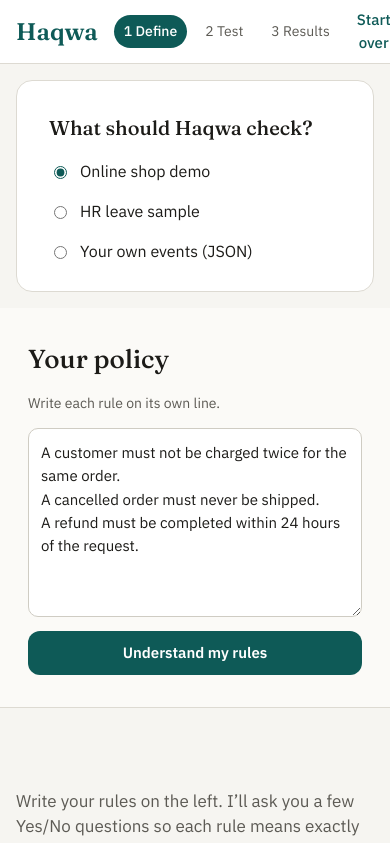
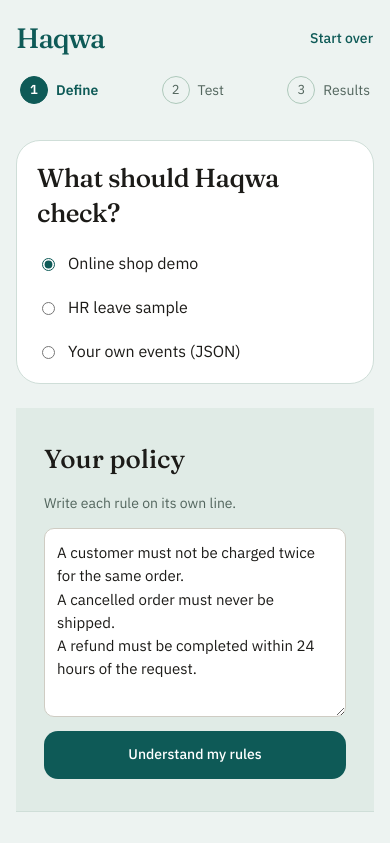
Before and after one commit to WyneZ/haqwa, a React (Vite) app in the folder web/frontend/: page / in a window 390 px wide. Shown: the top 843 px of the page. Built offline with nearby package versions, Linux system fonts and the light colour scheme.

Commit message:
style(frontend): establish Soft theme and shared UI foundations

```diff
--- a/web/frontend/src/components/Header.tsx
+++ b/web/frontend/src/components/Header.tsx
@@ -17,7 +17,8 @@
             className={i === active ? 'step step--active' : i < active ? 'step step--done' : 'step'}
             aria-current={i === active ? 'step' : undefined}
           >
-            {i + 1} {label}
+            <span className="step__number">{i + 1}</span>
+            <span className="step__label">{label}</span>
           </span>
         ))}
       </nav>
--- a/web/frontend/src/index.css
+++ b/web/frontend/src/index.css
@@ -1,16 +1,18 @@
-/* Haqwa theme (wireframe approved 2026-09-28): deep teal, warm paper, clear verdict colors. */
+/* Haqwa Soft: quiet sage surfaces, a focused interview, and distinct verdict colors. */
 :root {
   --brand: #0e5a57;
   --brand-dark: #0a4240;
-  --brand-soft: #e6f0ef;
-  --brand-line: #b7cfcc;
-  --bg: #f6f5f1;
-  --panel: #fbfaf7;
+  --brand-soft: #e6f0eb;
+  --brand-line: #aec9bb;
+  --bg: #edf3f1;
+  --panel: #e0ebe6;
   --surface: #ffffff;
   --text: #1c1b18;
-  --muted: #5c5a54;
-  --line: #dddad2;
-  --line-soft: #efece4;
+  --muted: #52655d;
+  --line: #cfded8;
+  --line-soft: #e5ede8;
+  --neutral: #484a46;
+  --neutral-soft: #e3e4e2;
   --ok: #1f6b3a;
   --ok-soft: #e4f1e8;
   --bad: #b42318;
@@ -18,6 +20,39 @@
   --warn: #6b4a12;
   --warn-soft: #fbf3e6;
   --warn-line: #e7cfa6;
+  --advisory: #f4f6f0;
+  --advisory-line: #bdc9b7;
+  --focus: #0e5a57;
+
+  --space-1: 4px;
+  --space-2: 8px;
+  --space-3: 12px;
+  --space-4: 16px;
+  --space-5: 20px;
+  --space-6: 24px;
+  --space-8: 32px;
+  --space-9: 36px;
+  --space-10: 40px;
+  --space-12: 48px;
+  --space-16: 64px;
+
+  --text-xs: 12px;
+  --text-sm: 13px;
+  --text-md: 14px;
+  --text-base: 16px;
+  --text-lg: 18px;
+  --text-xl: 20px;
+  --text-heading: 24px;
+  --text-title: 30px;
+  --text-hero: 32px;
+
+  --radius-sm: 6px;
+  --radius-md: 12px;
+  --radius-button: 14px;
+  --radius-lg: 16px;
+  --radius-card: 24px;
+  --shadow-soft: 0 12px 30px rgb(25 74 53 / 6%);
+  --motion-fast: 160ms;
 
   --serif: 'Fraunces', Georgia, serif;
   --sans: 'IBM Plex Sans', system-ui, sans-serif;
@@ -37,8 +72,49 @@
   margin: 0;
 }
 
-button {
+button,
+input,
+textarea {
   font: inherit;
+}
+
+button,
+summary,
+input,
+textarea,
+a {
+  -webkit-tap-highlight-color: transparent;
+}
+
+:focus-visible {
+  outline: 3px solid var(--focus);
+  outline-offset: 4px;
+}
+
+button,
+textarea,
+input[type='file'] {
+  max-width: 100%;
+}
+
+button,
+p,
+li,
+h1,
+h2,
+h3 {
+  overflow-wrap: anywhere;
+}
+
+.card > p {
+  margin: 0;
+}
+
+.layout > *,
+.stage > *,
+.card > *,
+.policy > * {
+  min-width: 0;
 }
 
 /* ---- layout ---- */
@@ -49,45 +125,71 @@
 }
 
 .topbar {
-  height: 64px;
-  padding: 0 32px;
-  display: flex;
+  width: 100%;
+  max-width: 1240px;
+  min-height: 88px;
+  margin: 0 auto;
+  padding: var(--space-4) var(--space-8);
+  display: grid;
+  grid-template-columns: 1fr auto 1fr;
   align-items: center;
-  gap: 32px;
-  background: var(--surface);
-  border-bottom: 1px solid var(--line);
+  gap: var(--space-8);
 }
 
 .brand {
   font-family: var(--serif);
-  font-size: 24px;
-  font-weight: 600;
+  font-size: var(--text-hero);
+  font-weight: 500;
+  letter-spacing: -0.04em;
   color: var(--brand);
 }
 
 .steps {
   display: flex;
-  gap: 8px;
-  font-size: 14px;
+  gap: var(--space-6);
+  font-size: var(--text-md);
 }
 
 .step {
+  display: flex;
+  align-items: center;
+  gap: var(--space-2);
   white-space: nowrap;
-  padding: 8px 14px;
-  border-radius: 999px;
+  padding: var(--space-1);
   color: var(--muted);
 }
 
+.step__number {
+  width: 28px;
+  height: 28px;
+  display: grid;
+  place-items: center;
+  border: 1px solid var(--brand-line);
+  border-radius: 50%;
+  font-size: var(--text-sm);
+}
+
 .step--active {
+  color: var(--brand);
+  font-weight: 600;
+}
+
+.step--active .step__number {
   background: var(--brand);
-  color: #fff;
-  font-weight: 500;
+  border-color: var(--brand);
+  color: var(--surface);
 }
 
 .layout {
   flex: 1;
+  width: 100%;
+  max-width: 1240px;
+  margin: 0 auto;
+  padding: var(--space-6) var(--space-8) var(--space-16);
   display: grid;
-  grid-template-columns: 380px minmax(0, 1fr);
+  grid-template-columns: 248px minmax(0, 1fr);
+  align-content: start;
+  gap: var(--space-8) var(--space-10);
 }
 
 .layout--define {
@@ -190,11 +292,11 @@
 
 /* ---- right: the interview ---- */
 .stage {
-  padding: 32px 48px;
+  min-width: 0;
+  padding: 0;
   display: flex;
   flex-direction: column;
-  gap: 20px;
-  max-width: 860px;
+  gap: var(--space-6);
 }
 
 .empty {
@@ -205,36 +307,42 @@
 
 .bubble {
   display: flex;
-  gap: 14px;
+  gap: var(--space-4);
   align-items: flex-start;
-  font-size: 17px;
+  font-size: var(--text-base);
+  color: var(--muted);
 }
 
 .bubble p {
   margin: 4px 0 0;
 }
 
+.bubble b {
+  color: var(--text);
+  font-weight: 500;
+}
+
 .bubble__avatar {
   flex: none;
-  width: 40px;
-  height: 40px;
-  border-radius: 999px;
+  width: 42px;
+  height: 42px;
+  border-radius: 50%;
   display: grid;
   place-items: center;
-  background: var(--brand);
-  color: #fff;
+  background: var(--panel);
+  color: var(--brand);
   font-family: var(--serif);
   font-weight: 600;
 }
 
 .card {
-  padding: 28px 32px;
-  border-radius: 16px;
+  padding: var(--space-9);
+  border-radius: var(--radius-card);
   background: var(--surface);
   border: 1px solid var(--line);
   display: flex;
   flex-direction: column;
-  gap: 16px;
+  gap: var(--space-5);
 }
 
 .card--done {
@@ -245,7 +353,9 @@
   display: flex;
   justify-content: space-between;
   align-items: center;
-  font-size: 14px;
+  gap: var(--space-4);
+  flex-wrap: wrap;
+  font-size: var(--text-sm);
   color: var(--muted);
 }
 
@@ -255,9 +365,9 @@
 }
 
 .dot {
-  width: 10px;
-  height: 10px;
-  border-radius: 999px;
+  width: 8px;
+  height: 8px;
+  border-radius: 50%;
   background: var(--line);
 }
 
@@ -267,7 +377,7 @@
 
 .card__lead {
   margin: 0;
-  font-size: 15px;
+  font-size: var(--text-md);
   color: var(--muted);
 }
 
@@ -309,10 +419,12 @@
 }
 
 .card__title {
-  margin: 4px 0 0;
+  margin: 0;
   font-family: var(--serif);
-  font-size: 28px;
+  font-size: var(--text-title);
   font-weight: 500;
+  line-height: 1.35;
+  letter-spacing: -0.02em;
 }
 
 .card__context {
@@ -324,18 +436,20 @@
 .card__actions {
   display: flex;
   flex-wrap: wrap;
-  gap: 12px;
+  gap: var(--space-3);
+  align-items: center;
 }
 
 /* ---- buttons ---- */
 .btn {
-  min-height: 44px;
-  padding: 0 20px;
-  border-radius: 12px;
+  min-height: 48px;
+  padding: var(--space-3) var(--space-5);
+  border-radius: var(--radius-button);
   border: 1px solid transparent;
   cursor: pointer;
-  font-size: 15px;
-  font-weight: 600;
+  font-size: var(--text-md);
+  font-weight: 500;
+  line-height: 1.5;
 }
 
 .btn:disabled {
@@ -344,8 +458,8 @@
 }
 
 .btn:focus-visible {
-  outline: 3px solid var(--brand-line);
-  outline-offset: 2px;
+  outline: 3px solid var(--focus);
+  outline-offset: 4px;
 }
 
 .btn--primary {
@@ -364,31 +478,43 @@
   font-size: 17px;
 }
 
-.btn--yes {
-  background: var(--ok-soft);
-  border-color: var(--ok);
-  color: var(--ok);
+.btn--yes,
+.btn--no {
+  background: var(--brand-soft);
+  border-color: var(--brand-line);
+  color: var(--brand);
 }
 
-.btn--no {
-  background: var(--bad-soft);
-  border-color: var(--bad);
-  color: var(--bad);
+.btn--yes:hover:not(:disabled),
+.btn--no:hover:not(:disabled) {
+  background: var(--panel);
+  border-color: var(--brand);
 }
 
 .btn--ghost {
   background: transparent;
-  border-color: #cfccc3;
+  border-color: var(--brand-line);
   color: var(--text);
+}
+
+.btn--ghost:hover:not(:disabled) {
+  background: var(--brand-soft);
+  border-color: var(--brand);
 }
 
 .btn--link {
   align-self: flex-start;
-  min-height: 36px;
-  padding: 0;
+  min-height: 44px;
+  padding: var(--space-2) 0;
   background: none;
   color: var(--brand);
   font-weight: 500;
+}
+
+.btn--link:hover:not(:disabled) {
+  color: var(--brand-dark);
+  text-decoration: underline;
+  text-underline-offset: 4px;
 }
 
 /* ---- review ---- */
@@ -430,8 +556,8 @@
 .badge {
   flex: none;
   padding: 4px 10px;
-  border-radius: 6px;
-  font-size: 12px;
+  border-radius: var(--radius-sm);
+  font-size: var(--text-xs);
   font-weight: 600;
   letter-spacing: 0.04em;
   text-transform: uppercase;
@@ -448,9 +574,9 @@
 
 .notice {
   margin: 0;
-  padding: 12px 14px;
-  border-radius: 10px;
-  font-size: 14px;
+  padding: var(--space-4);
+  border-radius: var(--radius-md);
+  font-size: var(--text-md);
 }
 
 .notice ul {
@@ -484,13 +610,16 @@
   font: 13px/1.6 var(--mono);
   color: var(--muted);
   white-space: pre-wrap;
+  overflow-wrap: anywhere;
 }
 
 .spec-download {
   display: flex;
   flex-direction: column;
   align-items: flex-start;
-  gap: 10px;
+  gap: var(--space-3);
+  padding-top: var(--space-5);
+  border-top: 1px solid var(--line);
 }
 
 .spec-download details {
@@ -499,12 +628,19 @@
   color: var(--muted);
 }
 
-.spec-download summary {
+summary {
   cursor: pointer;
+  min-height: 36px;
+  padding: var(--space-2) 0;
+}
+
+summary:hover {
+  color: var(--brand);
 }
 
 .spec-download pre {
-  overflow-x: auto;
+  white-space: pre-wrap;
+  overflow-wrap: anywhere;
   max-width: 100%;
   margin: 8px 0;
   font: 12px/1.5 var(--mono);
@@ -516,7 +652,7 @@
 
 /* ---- header extras ---- */
 .topbar__reset {
-  margin-left: auto;
+  justify-self: end;
   align-self: center;
 }
 
@@ -976,27 +1112,91 @@
 
 @media (max-width: 900px) {
   .layout {
-    grid-template-columns: 1fr;
+    grid-template-columns: 216px minmax(0, 1fr);
+    gap: var(--space-6);
+  }
+  .card {
+    padding: var(--space-6);
+  }
+  .steps {
+    gap: var(--space-3);
+  }
+}
+
+@media (max-width: 700px) {
+  .topbar {
+    grid-template-columns: 1fr auto;
+    gap: var(--space-3);
+    padding: var(--space-4);
+  }
+  .brand {
+    font-size: 28px;
+  }
+  .steps {
+    grid-row: 2;
+    grid-column: 1 / -1;
+    justify-content: space-between;
+    gap: var(--space-2);
+  }
+  .topbar__reset {
+    grid-row: 1;
+    grid-column: 2;
+  }
+  .layout {
+    grid-template-columns: minmax(0, 1fr);
+    gap: var(--space-6);
+    padding: var(--space-4) var(--space-4) var(--space-10);
   }
   .layout--define {
     grid-template-areas: 'source' 'policy' 'stage';
     grid-template-rows: auto auto 1fr;
   }
   .layout--define > .source-picker {
-    margin: 16px;
+    margin: 0;
   }
   .policy {
     border-right: none;
     border-bottom: 1px solid var(--line);
   }
   .stage {
-    padding: 24px 16px;
+    padding: 0;
   }
-  .topbar {
-    padding: 0 16px;
-    gap: 16px;
+  .card {
+    padding: var(--space-5);
   }
-  .step {
-    padding: 6px 10px;
+  .card__title {
+    font-size: 26px;
+  }
+  .bubble {
+    gap: var(--space-3);
+  }
+  .card__actions > .btn:not(.btn--link) {
+    flex: 1 1 100%;
+  }
+  .explain__head {
+    flex-wrap: wrap;
   }
 }
+
+@media (prefers-reduced-motion: no-preference) {
+  .btn,
+  .scenario,
+  .policy__text {
+    transition: background-color var(--motion-fast) ease, border-color var(--motion-fast) ease,
+      box-shadow var(--motion-fast) ease;
+  }
+  .card--question,
+  .card--review {
+    animation: card-arrive 200ms ease-out;
+  }
+  @keyframes card-arrive {
+    from {
+      opacity: 0;
+      transform: translateY(4px);
+    }
+    to {
+      opacity: 1;
+      transform: translateY(0);
+    }
+  }
+}
```
